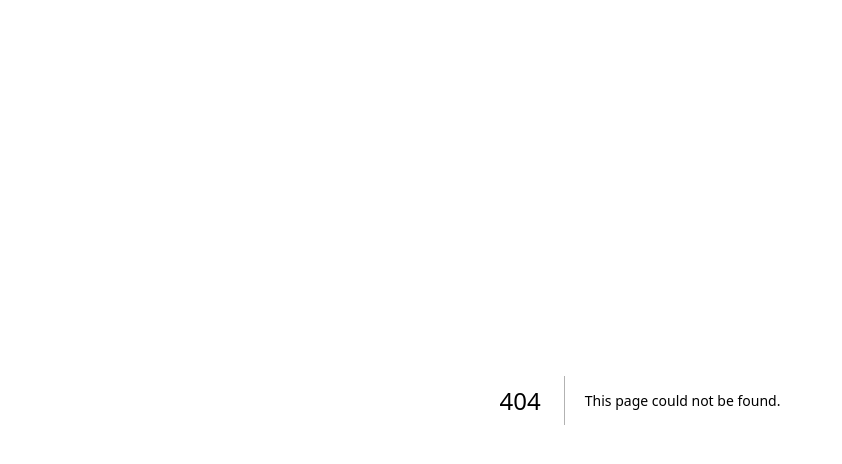
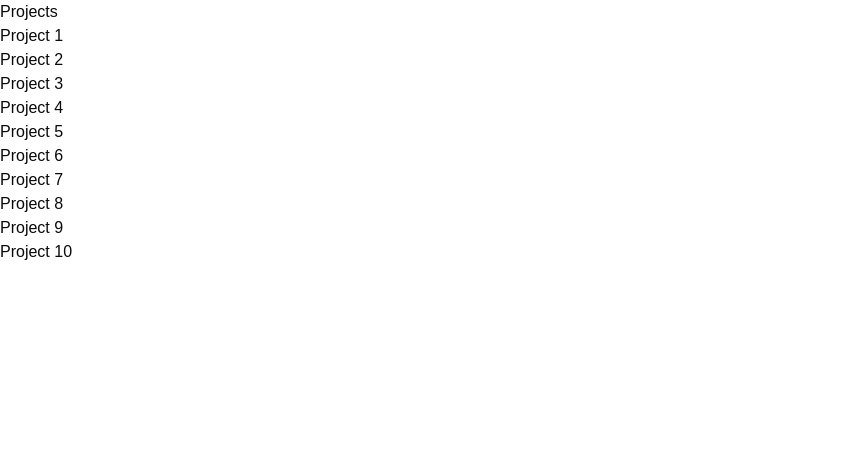
Before and after one commit to Maciker/FullStack-AI-Marketing-Platform, a Next.js app in the folder nextjs/: page /projects in a window 1280 px wide. Before the commit this address had no page. Shown: the top 464 px of the page, without its empty margins (0-842 px from the left). Built offline with nearby package versions, Linux system fonts and the light colour scheme.

Commit message:
dashboard group route created. Dummy components added to each route

```diff
--- /dev/null
+++ b/nextjs/src/app/(dashboard)/projects/page.tsx
@@ -0,0 +1,26 @@
+import React from "react";
+
+export default function ProjectsPage() {
+  const projects = [
+    { id: 1, name: "Project 1", description: "Description 1" },
+    { id: 2, name: "Project 2", description: "Description 2" },
+    { id: 3, name: "Project 3", description: "Description 3" },
+    { id: 4, name: "Project 4", description: "Description 4" },
+    { id: 5, name: "Project 5", description: "Description 5" },
+    { id: 6, name: "Project 6", description: "Description 6" },
+    { id: 7, name: "Project 7", description: "Description 7" },
+    { id: 8, name: "Project 8", description: "Description 8" },
+    { id: 9, name: "Project 9", description: "Description 9" },
+    { id: 10, name: "Project 10", description: "Description 10" },
+  ];
+  return (
+    <div>
+      <h1>Projects</h1>
+      <ul>
+        {projects.map((project) => (
+          <li key={project.id}>{project.name}</li>
+        ))}
+      </ul>
+    </div>
+  );
+}
--- /dev/null
+++ b/nextjs/src/app/(dashboard)/settings/page.tsx
@@ -0,0 +1,5 @@
+import React from "react";
+
+export default function SettingsPage() {
+  return <div>Settings Page</div>;
+}
--- /dev/null
+++ b/nextjs/src/app/(dashboard)/templates/page.tsx
@@ -0,0 +1,5 @@
+import React from "react";
+
+export default function TemplatesPage() {
+  return <div>Templates Page</div>;
+}
```
